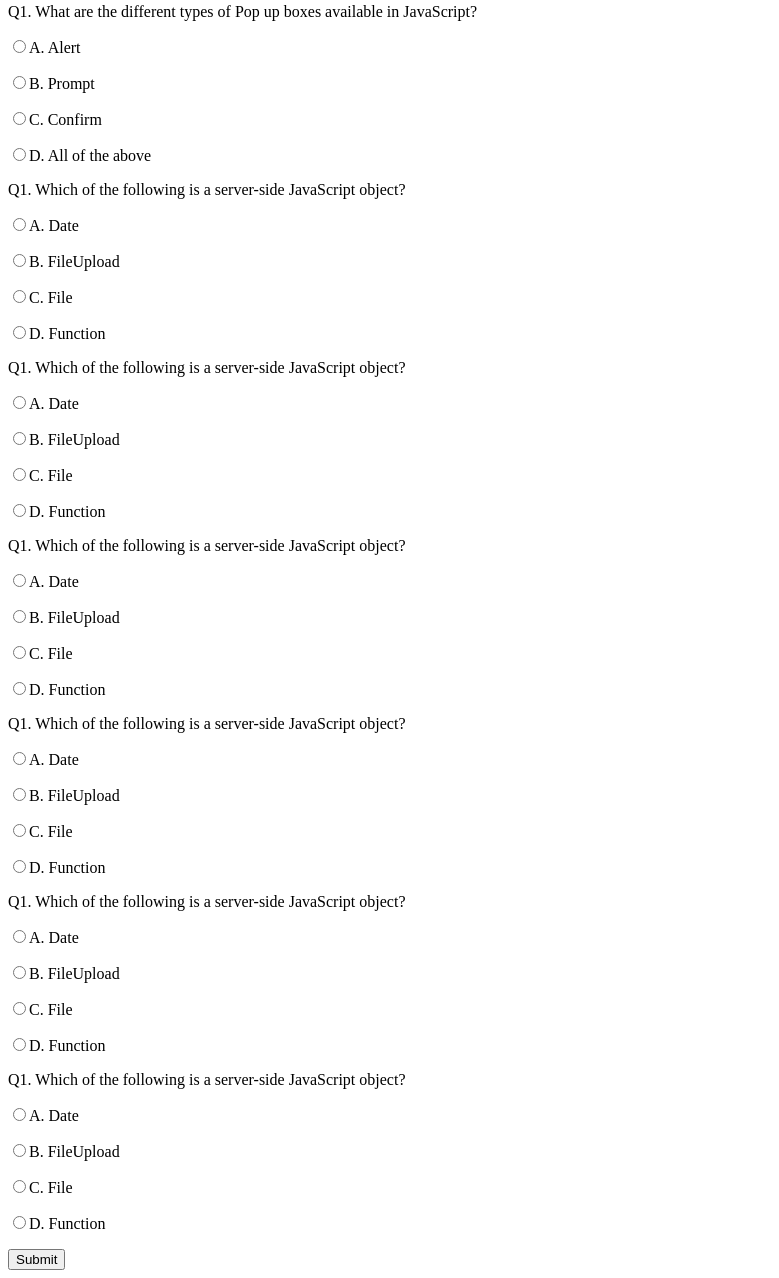
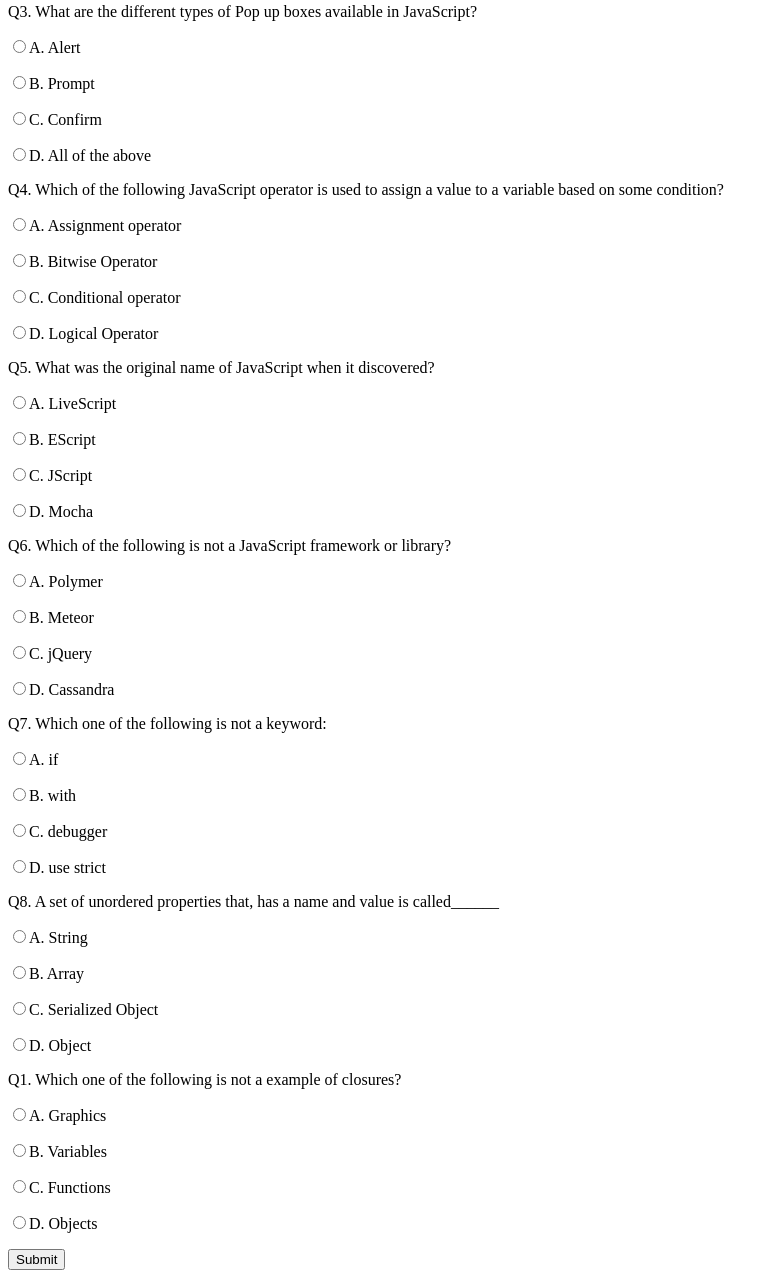
Before and after one commit to Olliemint/Quiz-Board, a plain HTML site: page Index.html in a window 1280 px wide. Shown: the part 369-1647 px from the top of the page, without its empty margins (0-779 px from the left). Drawn offline with Linux system fonts and the light colour scheme.

Commit message:
initial commit of js

```diff
--- a/Index.html
+++ b/Index.html
@@ -23,53 +23,53 @@
             <p><input type="radio" name="question2" value="All of the above">D. All of the above</p>
         </div>
         <div>
-            <p>Q1. What are the different types of Pop up boxes available in JavaScript?</p>
+            <p>Q3. What are the different types of Pop up boxes available in JavaScript?</p>
             <p><input type="radio" name="question3" value="Alert">A. Alert</p>
             <p><input type="radio" name="question3" value="Prompt">B. Prompt</p>
             <p><input type="radio" name="question3" value="Confirm">C. Confirm</p>
             <p><input type="radio" name="question3" value="All of the above">D. All of the above</p>
         </div>
         <div>
-            <p>Q1. Which of the following is a server-side JavaScript object?</p>
-            <p><input type="radio" name="question1" value="Date">A. Date</p>
-            <p><input type="radio" name="question1" value="FileUpload">B. FileUpload</p>
-            <p><input type="radio" name="question1" value="File">C. File</p>
-            <p><input type="radio" name="question1" value="Function">D. Function</p>
+            <p>Q4. Which of the following JavaScript operator is used to assign a value to a variable based on some condition?</p>
+            <p><input type="radio" name="question4" value="Assignment operator">A. Assignment operator</p>
+            <p><input type="radio" name="question4" value="Bitwise Operator">B. Bitwise Operator</p>
+            <p><input type="radio" name="question4" value="Conditional operator">C. Conditional operator</p>
+            <p><input type="radio" name="question4" value="Logical Operator">D. Logical Operator</p>
         </div>
         <div>
-            <p>Q1. Which of the following is a server-side JavaScript object?</p>
-            <p><input type="radio" name="question1" value="Date">A. Date</p>
-            <p><input type="radio" name="question1" value="FileUpload">B. FileUpload</p>
-            <p><input type="radio" name="question1" value="File">C. File</p>
-            <p><input type="radio" name="question1" value="Function">D. Function</p>
+            <p>Q5. What was the original name of JavaScript when it discovered?</p>
+            <p><input type="radio" name="question5" value="LiveScript">A. LiveScript</p>
+            <p><input type="radio" name="question5" value="EScript">B. EScript</p>
+            <p><input type="radio" name="question5" value="JScript">C. JScript</p>
+            <p><input type="radio" name="question5" value="Mocha">D. Mocha</p>
         </div>
         <div>
-            <p>Q1. Which of the following is a server-side JavaScript object?</p>
-            <p><input type="radio" name="question1" value="Date">A. Date</p>
-            <p><input type="radio" name="question1" value="FileUpload">B. FileUpload</p>
-            <p><input type="radio" name="question1" value="File">C. File</p>
-            <p><input type="radio" name="question1" value="Function">D. Function</p>
+            <p>Q6. Which of the following is not a JavaScript framework or library?</p>
+            <p><input type="radio" name="question6" value="Polymer">A. Polymer</p>
+            <p><input type="radio" name="question6" value="Meteor">B. Meteor</p>
+            <p><input type="radio" name="question6" value="jQuery">C. jQuery</p>
+            <p><input type="radio" name="question6" value="Cassandra">D. Cassandra</p>
         </div>
         <div>
-            <p>Q1. Which of the following is a server-side JavaScript object?</p>
-            <p><input type="radio" name="question1" value="Date">A. Date</p>
-            <p><input type="radio" name="question1" value="FileUpload">B. FileUpload</p>
-            <p><input type="radio" name="question1" value="File">C. File</p>
-            <p><input type="radio" name="question1" value="Function">D. Function</p>
+            <p>Q7. Which one of the following is not a keyword:</p>
+            <p><input type="radio" name="question7" value="if">A. if</p>
+            <p><input type="radio" name="question7" value="with">B. with</p>
+            <p><input type="radio" name="question7" value="debugger">C. debugger</p>
+            <p><input type="radio" name="question7" value="use strict">D. use strict</p>
         </div>
         <div>
-            <p>Q1. Which of the following is a server-side JavaScript object?</p>
-            <p><input type="radio" name="question1" value="Date">A. Date</p>
-            <p><input type="radio" name="question1" value="FileUpload">B. FileUpload</p>
-            <p><input type="radio" name="question1" value="File">C. File</p>
-            <p><input type="radio" name="question1" value="Function">D. Function</p>
+            <p>Q8. A set of unordered properties that, has a name and value is called______</p>
+            <p><input type="radio" name="question8" value="String">A. String</p>
+            <p><input type="radio" name="question8" value="Array">B. Array</p>
+            <p><input type="radio" name="question8" value="Serialized Object">C. Serialized Object</p>            </p>
+            <p><input type="radio" name="question8" value="Object">D. Object</p>
         </div>
         <div>
-            <p>Q1. Which of the following is a server-side JavaScript object?</p>
-            <p><input type="radio" name="question1" value="Date">A. Date</p>
-            <p><input type="radio" name="question1" value="FileUpload">B. FileUpload</p>
-            <p><input type="radio" name="question1" value="File">C. File</p>
-            <p><input type="radio" name="question1" value="Function">D. Function</p>
+            <p>Q1. Which one of the following is not a example of closures?</p>
+            <p><input type="radio" name="question9" value="Graphics">A. Graphics</p>
+            <p><input type="radio" name="question9" value="Variables">B. Variables</p>
+            <p><input type="radio" name="question9" value="Functions">C. Functions</p>
+            <p><input type="radio" name="question9" value="Objects">D. Objects</p>
         </div>
         <input type="button" value="Submit" onclick="check()">
     </form>
--- a/index.js
+++ b/index.js
@@ -0,0 +1,6 @@
+function check() {
+    var c=0;
+    var Q1=document.getElementById.Questions.question1.value;
+    if (Q1=="File") {c++}
+    document.write(c);
+}
```
